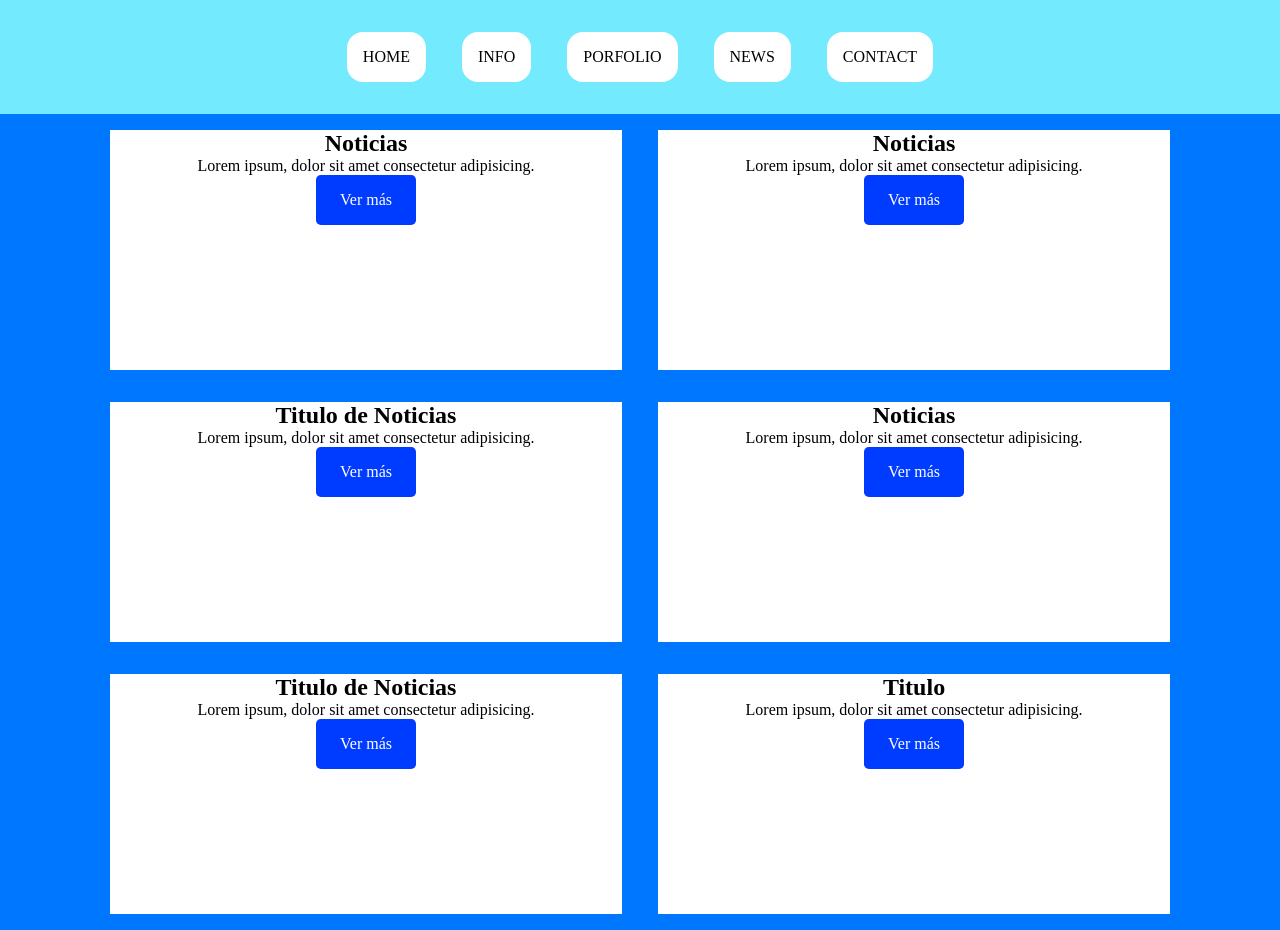
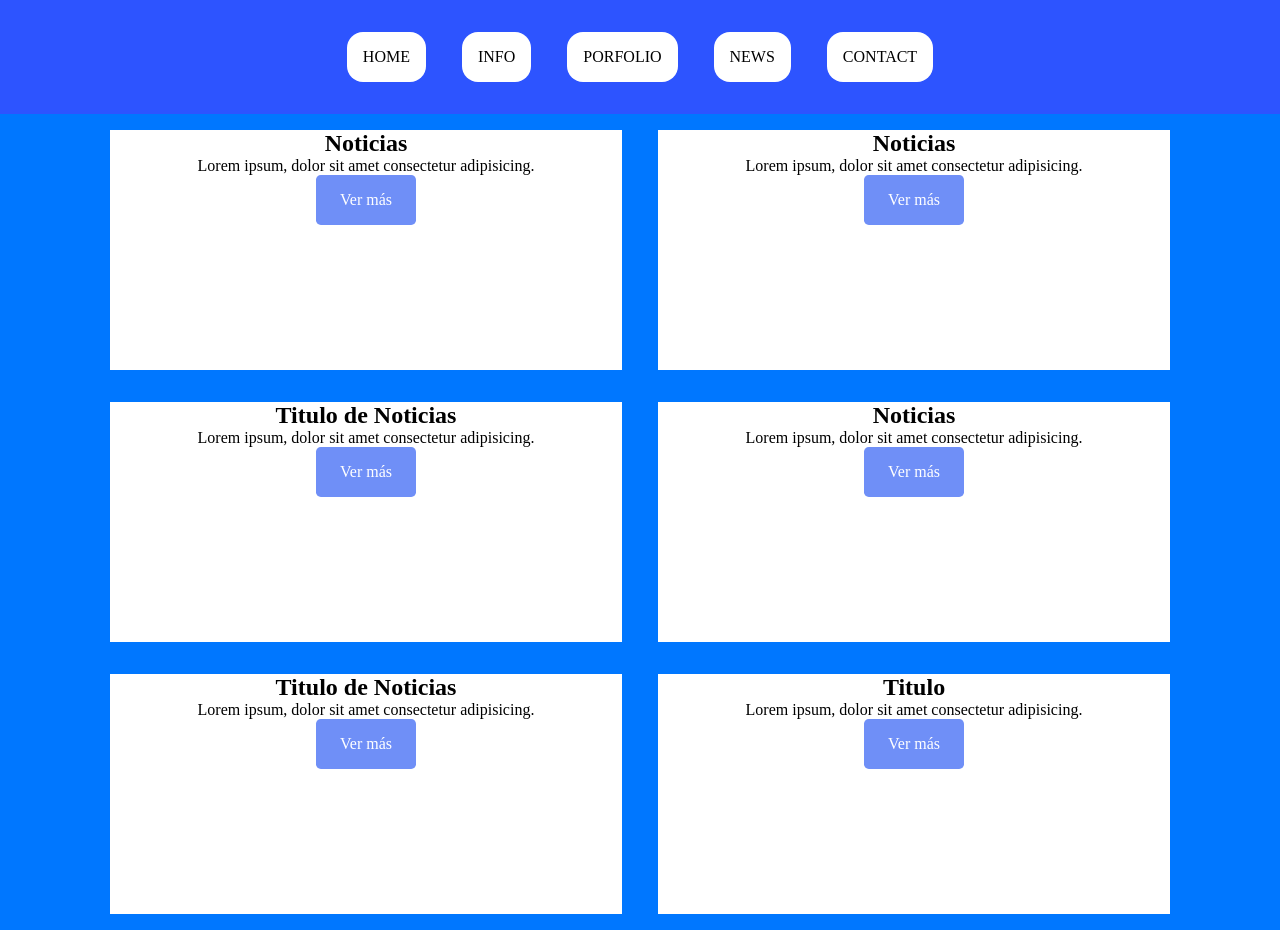
Before and after one commit to Israelh98/Simulacro-examen, a plain HTML site: page index.html in a window 1280 px wide. Drawn offline with Linux system fonts and the light colour scheme.

Commit message:
cambio_color

```diff
--- a/Style.css
+++ b/Style.css
@@ -6,7 +6,7 @@
 
 
 .nav {
-    background-color:#74eaff;
+    background-color:#2d54ff;
 
 }
 
@@ -93,7 +93,7 @@
 }
 
 .btn {
-    background-color: rgb(0, 60, 255);
+    background-color: rgb(111, 143, 247);
     color: white;
     text-decoration: none;
     list-style: none;
@@ -103,8 +103,6 @@
     border-radius: .3rem;
     margin: 0px .1rem;
     box-sizing: content-box;
-   top: 100px;
-    left: 200px;px ;
 
 
 
```
